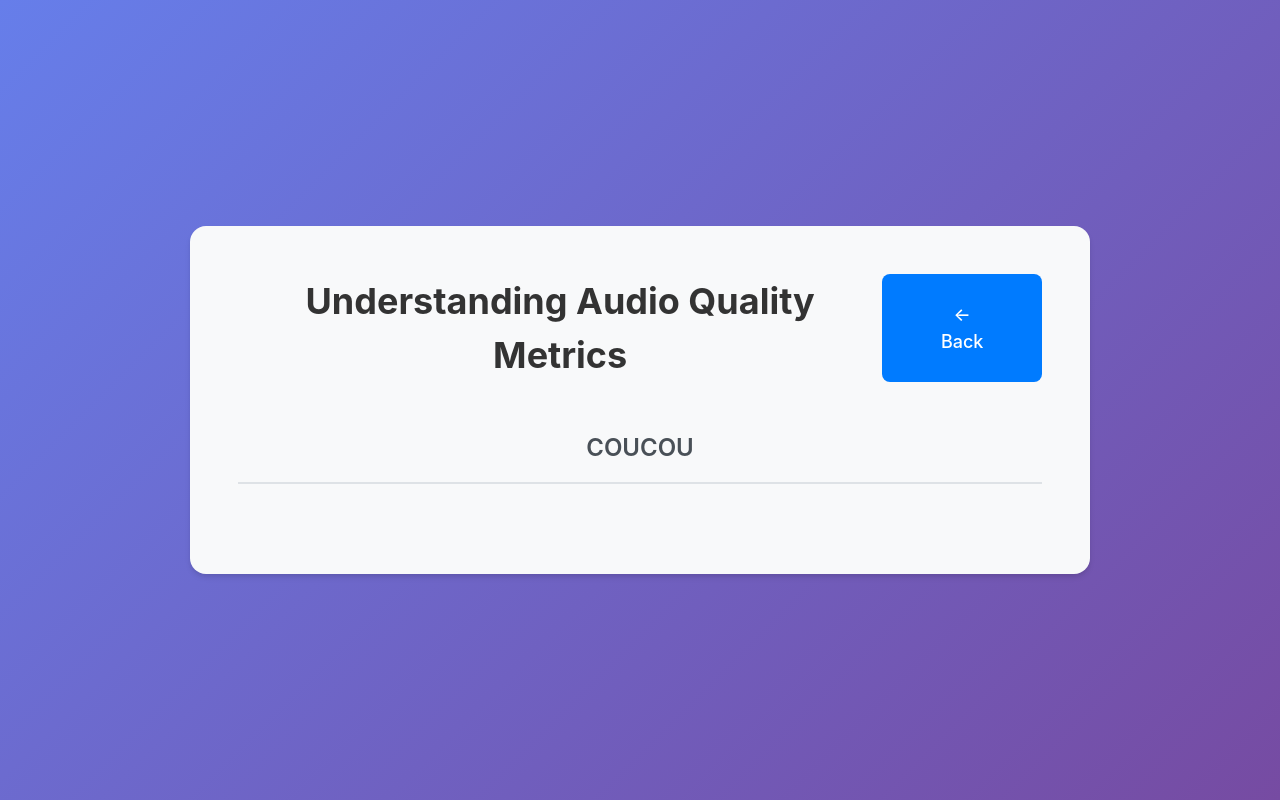
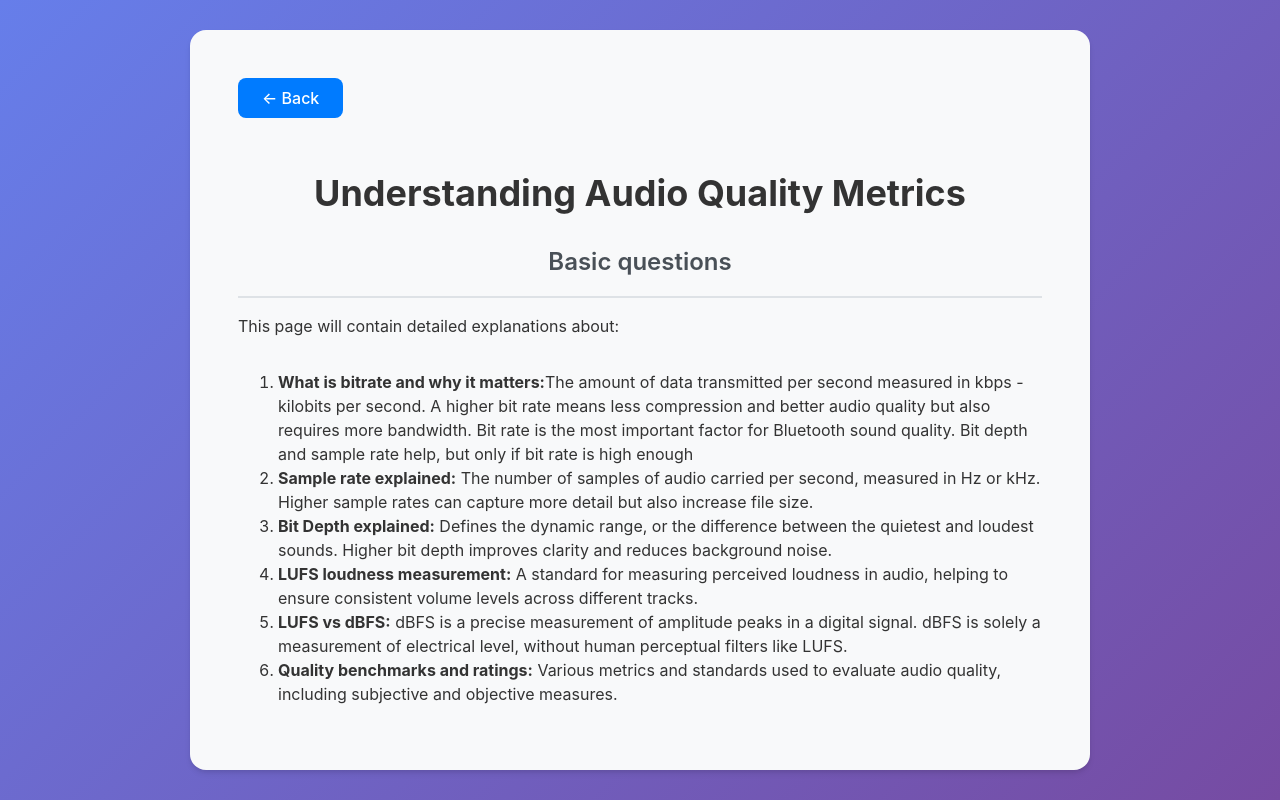
Before and after one commit to masterashwin/mp3, a React (Create React App) app in the folder frontend/: page /info in a window 1280 px wide. Built offline with nearby package versions, Linux system fonts and the light colour scheme.

Commit message:
small information section
basic audio concept page

```diff
--- a/frontend/src/pages/AudioEducation.js
+++ b/frontend/src/pages/AudioEducation.js
@@ -6,20 +6,33 @@ const AudioEducation = () => {
 
   return (
     <div className="card card--wide">
-      <div className="flex flex--between mb--lg">
-        <h1 className="title title--primary">Understanding Audio Quality Metrics</h1>
-        <button onClick={() => navigate(-1)} className="button button--secondary">
-          ← Back
-        </button>
-      </div>
+      <button onClick={() => navigate(-1)} className="button button--secondary button--back">
+        ← Back
+      </button>
+      <h1 className="title title--primary">Understanding Audio Quality Metrics</h1>
 
       <div className="section">
-        <h2 className="title title--secondary">COUCOU</h2>
+        <h2 className="title title--secondary">Basic questions</h2>
         <p className="text--base text--secondary">
+          This page will contain detailed explanations about:
         </p>
-        <ul className="text--base text--secondary" style={{ marginLeft: '20px', marginTop: '10px' }}>
-
-        </ul>
+        <ol className="text--base text--secondary">
+          <li><b>What is bitrate and why it matters:</b>
+            The amount of data transmitted per second measured in kbps - kilobits per second.
+            A higher bit rate means less compression and better audio quality but also requires more bandwidth.
+            Bit rate is the most important factor for Bluetooth sound quality. Bit depth and sample rate help,
+            but only if bit rate is high enough</li>
+          <li><b>Sample rate explained:</b> The number of samples of audio carried per second, measured in Hz or kHz.
+            Higher sample rates can capture more detail but also increase file size.</li>
+          <li><b>Bit Depth explained:</b> Defines the dynamic range, or the difference between the quietest and
+            loudest sounds. Higher bit depth improves clarity and reduces background noise.</li>
+          <li><b>LUFS loudness measurement:</b> A standard for measuring perceived loudness in audio,
+            helping to ensure consistent volume levels across different tracks.</li>
+          <li><b>LUFS vs dBFS:</b> dBFS is a precise measurement of amplitude peaks in a digital signal.
+            dBFS is solely a measurement of electrical level, without human perceptual filters like LUFS.</li>
+          <li><b>Quality benchmarks and ratings:</b> Various metrics and standards used to evaluate audio quality,
+            including subjective and objective measures.</li>
+        </ol>
       </div>
     </div>
   );
--- a/frontend/src/pages/UploadForm.js
+++ b/frontend/src/pages/UploadForm.js
@@ -1,5 +1,6 @@
 import { useState } from 'react';
 import { useNavigate } from 'react-router-dom';
+import InfoButton from '../components/InfoButton';
 
 const UploadForm = ({ onAnalysisComplete, isProcessing, setIsProcessing }) => {
   const navigate = useNavigate();
@@ -69,7 +70,12 @@ const UploadForm = ({ onAnalysisComplete, isProcessing, setIsProcessing }) => {
 
   return (
     <div className="card">
-      <h1 className="title title--primary">MP3 Audio Quality Analyzer</h1>
+      <h1 className="title title--primary">MP3 Audio Quality Analyzer
+        <InfoButton
+              onClick={() => navigate('/info')}
+              title="Learn about audio quality metrics"
+            />
+      </h1>
       <form onSubmit={handleSubmit} className="upload-form flex flex--column gap--lg">
         <div className="upload-form__field">
           <input
--- a/frontend/src/styles/base/reset.css
+++ b/frontend/src/styles/base/reset.css
@@ -40,13 +40,6 @@ form {
   margin: 0;
 }
 
-/* Remove default list styles */
-ul, ol {
-  list-style: none;
-  padding: 0;
-  margin: 0;
-}
-
 /* Remove default heading margins */
 h1, h2, h3, h4, h5, h6 {
   margin: 0;
--- a/frontend/src/styles/blocks/button.css
+++ b/frontend/src/styles/blocks/button.css
@@ -83,3 +83,13 @@
   color: var(--color-white);
   transform: scale(1.1);
 }
+
+/* Back button modifier - smaller, left-aligned, auto-width */
+.button--back {
+  align-self: flex-start;
+  width: auto;
+  min-width: auto;
+  padding: var(--spacing-sm) var(--spacing-lg);
+  font-size: var(--font-size-base);
+  margin-bottom: var(--spacing-lg);
+}
```
Also changed, not shown: frontend/src/logo.svg (deleted), 1 other file (tests, documents, lock files or other folders).
